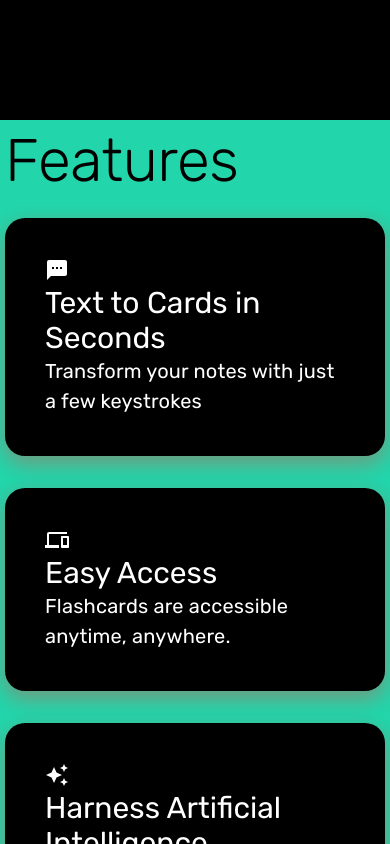
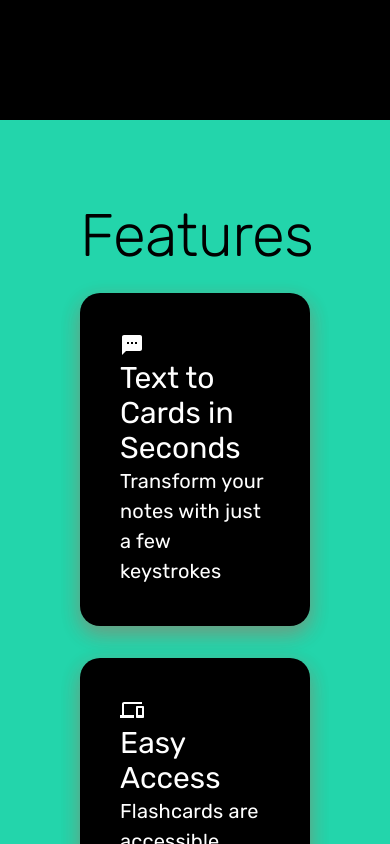
Before and after one commit to Shoheicode/Project-4-AI-Flashcards, a Next.js app: page / in a window 390 px wide. Shown: the part 780-1624 px from the top of the page. Built offline with nearby package versions, Linux system fonts and the light colour scheme; no server answers; a web font is replaced by a local one.

Commit message:
update typewriter

```diff
--- a/app/typewrite.css
+++ b/app/typewrite.css
@@ -148,8 +148,8 @@
       blinkTextCursor 1000ms infinite;
   }
 
-  #featureSection{
-    padding: 5px;
+  .section{
+    padding: 10vw;
   }
 
   .apply{
```
